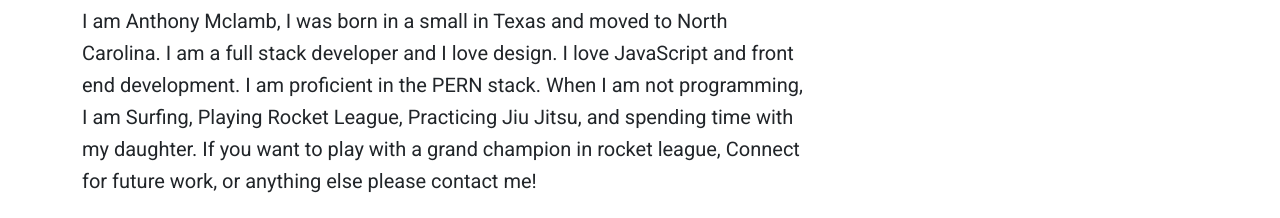
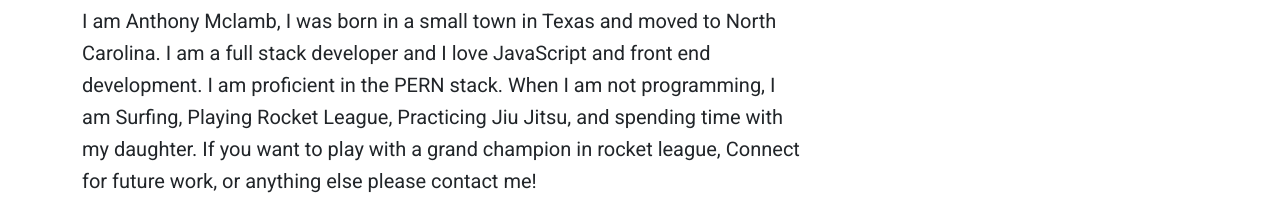
Before and after one commit to admclamb/anthony-portfolio-fixed, a plain HTML site: page about.html in a window 1280 px wide. Shown: the part 542-760 px from the top of the page. Drawn offline with nearby package versions, Linux system fonts and the light colour scheme.

Commit message:
update bugs in about and work technologies

```diff
--- a/about.html
+++ b/about.html
@@ -85,13 +85,13 @@
     <main class="container mt-5">
       <h3 class="mt-4">Hello 👋,</h3>
       <p class="text-container-65 tab">
-        I am Anthony Mclamb, I was born in a small in Texas and moved to North
-        Carolina. I am a full stack developer and I love design. I love
-        JavaScript and front end development. I am proficient in the PERN stack.
-        When I am not programming, I am Surfing, Playing Rocket League,
-        Practicing Jiu Jitsu, and spending time with my daughter. If you want to
-        play with a grand champion in rocket league, Connect for future work, or
-        anything else please contact me!
+        I am Anthony Mclamb, I was born in a small town in Texas and moved to
+        North Carolina. I am a full stack developer and I love JavaScript and
+        front end development. I am proficient in the PERN stack. When I am not
+        programming, I am Surfing, Playing Rocket League, Practicing Jiu Jitsu,
+        and spending time with my daughter. If you want to play with a grand
+        champion in rocket league, Connect for future work, or anything else
+        please contact me!
       </p>
 
       <h3 class="mt-4">Get in touch 👍,</h3>
@@ -103,7 +103,7 @@
           rel="noopener noreferrer"
           class="border-bottom"
           >Linkedin</a
-        >, you can see my work ong
+        >, you can see my work on
         <a
           href="https://github.com/admclamb"
           class="border-bottom"
```
Also changed, not shown: work.html (+8 -6 lines).
